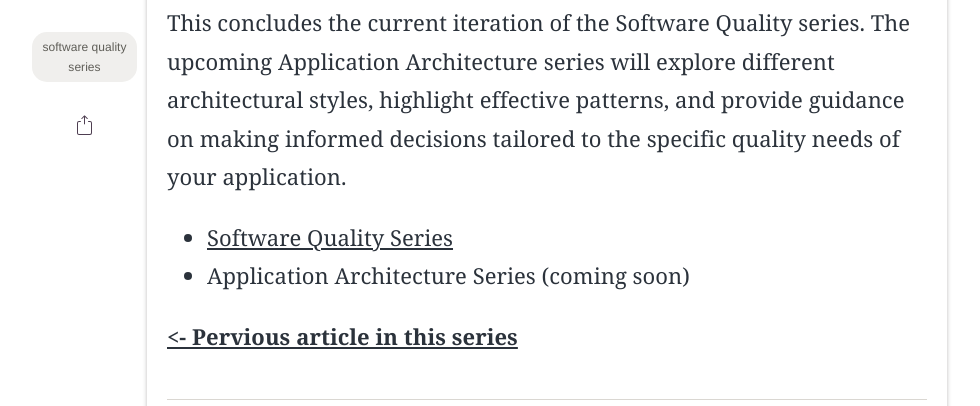
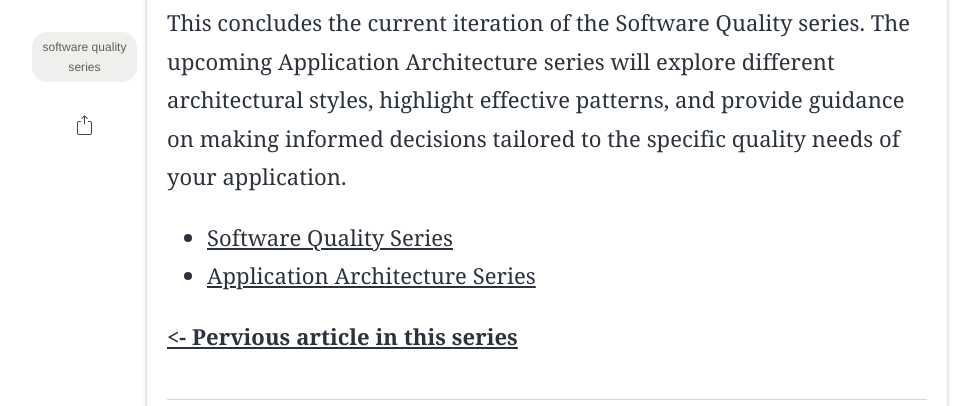
Before and after one commit to bhamacher92/bhamacher92.github.io, a Jekyll site: the page built from _posts/swq_series/2025-01-01-010-safety-traits.markdown, in a window 1280 px wide and 900 px high, scrolled down 6904 px, cut to the strip 0-406 px from the top of the window. Shown: the whole strip, without its empty margins (93-1073 px from the left). Built offline with Jekyll 4.4.1, drawn with Linux system fonts in a browser that asks for light colours; some web fonts are replaced; formulas are drawn with MathJax 3.

Commit message:
Add link to aas
Signed-off-by: Bastian Hamacher <bastian.hamacher@ergosign.de>

```diff
--- a/_posts/swq_series/2025-01-01-010-safety-traits.markdown
+++ b/_posts/swq_series/2025-01-01-010-safety-traits.markdown
@@ -105,6 +105,6 @@ Building safe systems demands collaboration with experts to ensure compliance an
 This concludes the current iteration of the Software Quality series. The upcoming Application Architecture series will explore different architectural styles, highlight effective patterns, and provide guidance on making informed decisions tailored to the specific quality needs of your application.
 
 - [Software Quality Series]({% post_url swq_series/2025-01-01-001-what-defines-software-quality %})
-- Application Architecture Series (coming soon)
+- [Application Architecture Series]({% post_url aa_series/2025-02-01-001-architecture-drivers %})
 
 **[<- Pervious article in this series]({% post_url swq_series/2025-01-01-009-security-traits %})**
```
